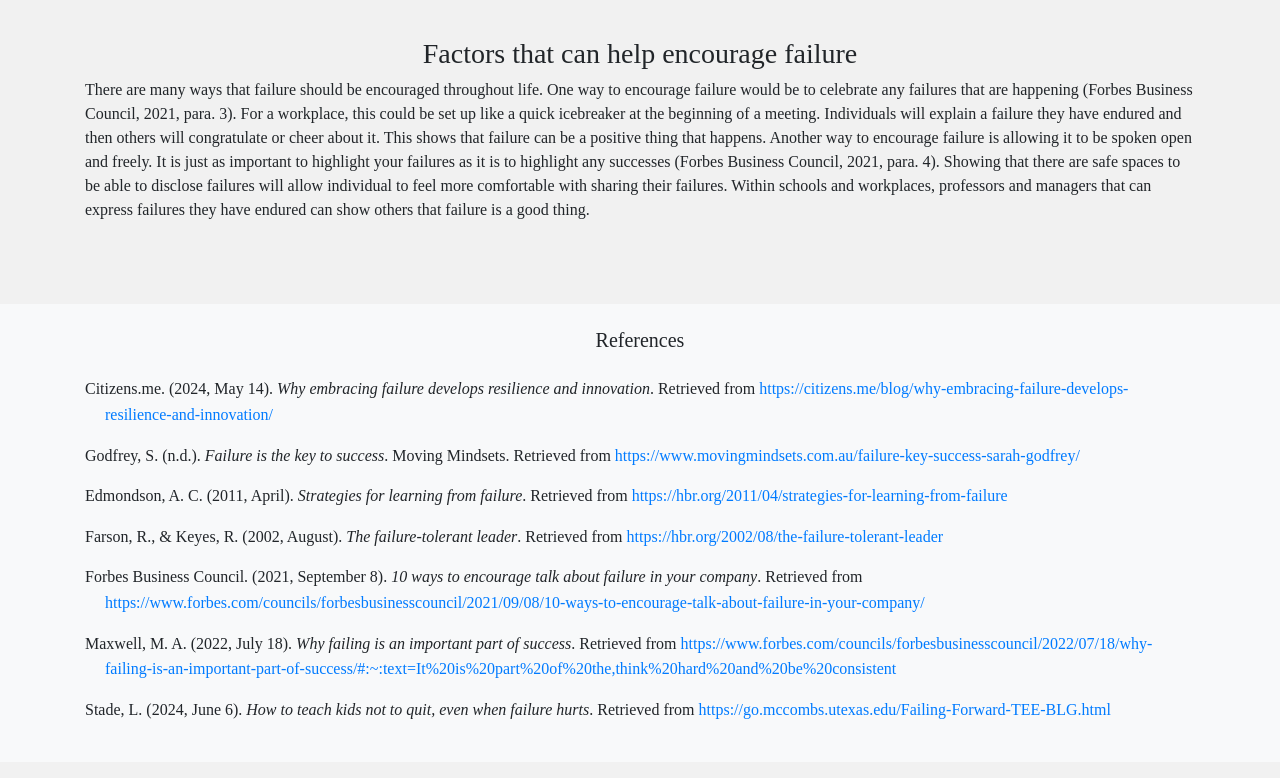
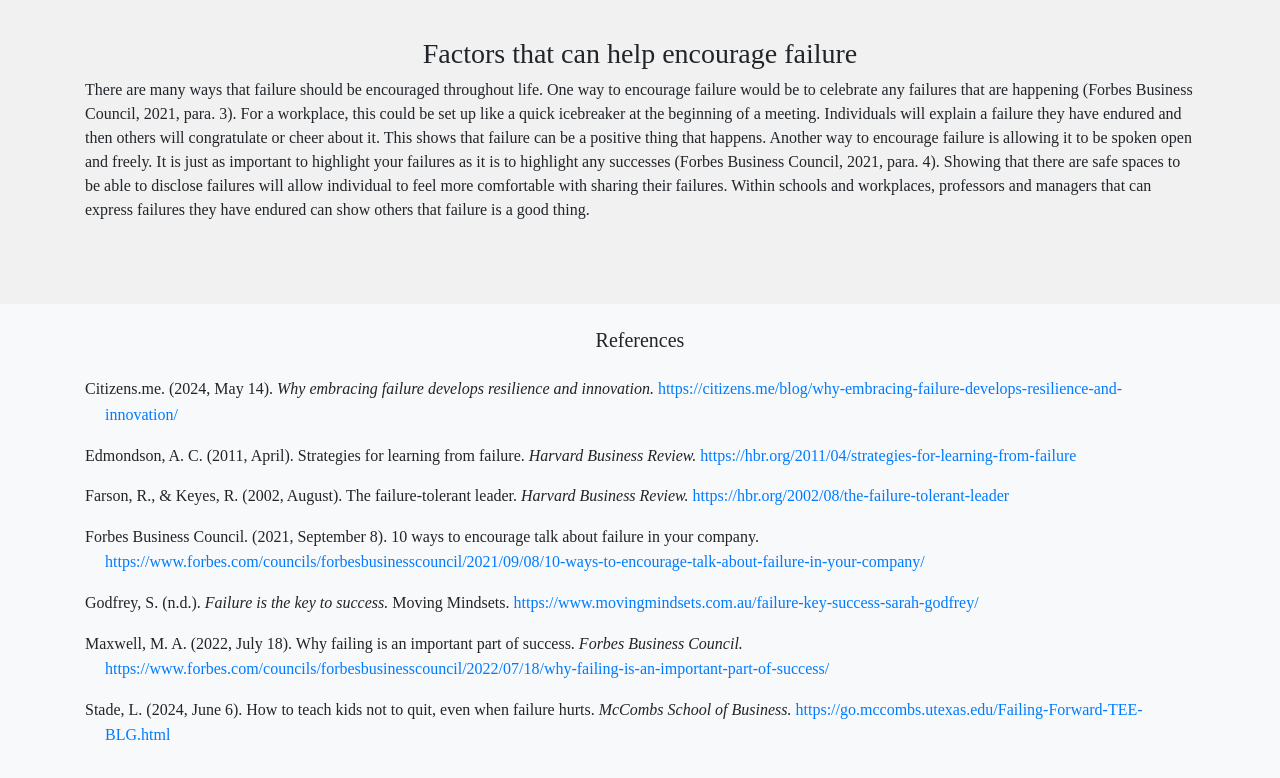
Before and after one commit to bradlevinsky/bradlevinsky.github.io, a plain HTML site: page index.html in a window 1280 px wide. Shown: the part 1200-1978 px from the top of the page. Drawn offline with nearby package versions, Linux system fonts and the light colour scheme.

Commit message:
Update index.html

```diff
--- a/index.html
+++ b/index.html
@@ -111,48 +111,49 @@
         <h5 class="text-center mb-4">References</h5>
         <ul class="list-unstyled apa-references">
             <li>
-                Citizens.me. (2024, May 14). <em>Why embracing failure develops resilience and innovation</em>. Retrieved from
+                Citizens.me. (2024, May 14). <em>Why embracing failure develops resilience and innovation.</em>
                 <a href="https://citizens.me/blog/why-embracing-failure-develops-resilience-and-innovation/" target="_blank">
                     https://citizens.me/blog/why-embracing-failure-develops-resilience-and-innovation/
                 </a>
             </li>
             <li>
-                Godfrey, S. (n.d.). <em>Failure is the key to success</em>. Moving Mindsets. Retrieved from
+                Edmondson, A. C. (2011, April). Strategies for learning from failure. <em>Harvard Business Review.</em>
+                <a href="https://hbr.org/2011/04/strategies-for-learning-from-failure" target="_blank">
+                    https://hbr.org/2011/04/strategies-for-learning-from-failure
+                </a>
+            </li>
+            <li>
+                Farson, R., & Keyes, R. (2002, August). The failure-tolerant leader. <em>Harvard Business Review.</em>
+                <a href="https://hbr.org/2002/08/the-failure-tolerant-leader" target="_blank">
+                    https://hbr.org/2002/08/the-failure-tolerant-leader
+                </a>
+            </li>
+            <li>
+                Forbes Business Council. (2021, September 8). 10 ways to encourage talk about failure in your company.
+                <a href="https://www.forbes.com/councils/forbesbusinesscouncil/2021/09/08/10-ways-to-encourage-talk-about-failure-in-your-company/" target="_blank">
+                    https://www.forbes.com/councils/forbesbusinesscouncil/2021/09/08/10-ways-to-encourage-talk-about-failure-in-your-company/
+                </a>
+            </li>
+            <li>
+                Godfrey, S. (n.d.). <em>Failure is the key to success.</em> Moving Mindsets.
                 <a href="https://www.movingmindsets.com.au/failure-key-success-sarah-godfrey/" target="_blank">
                     https://www.movingmindsets.com.au/failure-key-success-sarah-godfrey/
                 </a>
             </li>
             <li>
-                Edmondson, A. C. (2011, April). <em>Strategies for learning from failure</em>. Retrieved from
-                <a href="https://hbr.org/2011/04/strategies-for-learning-from-failure" target="_blank">
-                    https://hbr.org/2011/04/strategies-for-learning-from-failure
+                Maxwell, M. A. (2022, July 18). Why failing is an important part of success. <em>Forbes Business Council.</em>
+                <a href="https://www.forbes.com/councils/forbesbusinesscouncil/2022/07/18/why-failing-is-an-important-part-of-success/#:~:text=It%20is%20part%20of%20the,think%20hard%20and%20be%20consistent" target="_blank">
+                    https://www.forbes.com/councils/forbesbusinesscouncil/2022/07/18/why-failing-is-an-important-part-of-success/
                 </a>
             </li>
             <li>
-                Farson, R., & Keyes, R. (2002, August). <em>The failure-tolerant leader</em>. Retrieved from
-                <a href="https://hbr.org/2002/08/the-failure-tolerant-leader" target="_blank">
-                    https://hbr.org/2002/08/the-failure-tolerant-leader
-                </a>
-            </li>
-            <li>
-                Forbes Business Council. (2021, September 8). <em>10 ways to encourage talk about failure in your company</em>. Retrieved from
-                <a href="https://www.forbes.com/councils/forbesbusinesscouncil/2021/09/08/10-ways-to-encourage-talk-about-failure-in-your-company/" target="_blank">
-                    https://www.forbes.com/councils/forbesbusinesscouncil/2021/09/08/10-ways-to-encourage-talk-about-failure-in-your-company/
-                </a>
-            </li>
-            <li>
-                Maxwell, M. A. (2022, July 18). <em>Why failing is an important part of success</em>. Retrieved from
-                <a href="https://www.forbes.com/councils/forbesbusinesscouncil/2022/07/18/why-failing-is-an-important-part-of-success/#:~:text=It%20is%20part%20of%20the,think%20hard%20and%20be%20consistent" target="_blank">
-                    https://www.forbes.com/councils/forbesbusinesscouncil/2022/07/18/why-failing-is-an-important-part-of-success/#:~:text=It%20is%20part%20of%20the,think%20hard%20and%20be%20consistent
-                </a>
-            </li>
-            <li>
-                Stade, L. (2024, June 6). <em>How to teach kids not to quit, even when failure hurts</em>. Retrieved from
+                Stade, L. (2024, June 6). How to teach kids not to quit, even when failure hurts. <em>McCombs School of Business.</em>
                 <a href="https://go.mccombs.utexas.edu/Failing-Forward-TEE-BLG.html" target="_blank">
                     https://go.mccombs.utexas.edu/Failing-Forward-TEE-BLG.html
                 </a>
             </li>
         </ul>
+
 
 
     </div>
```
